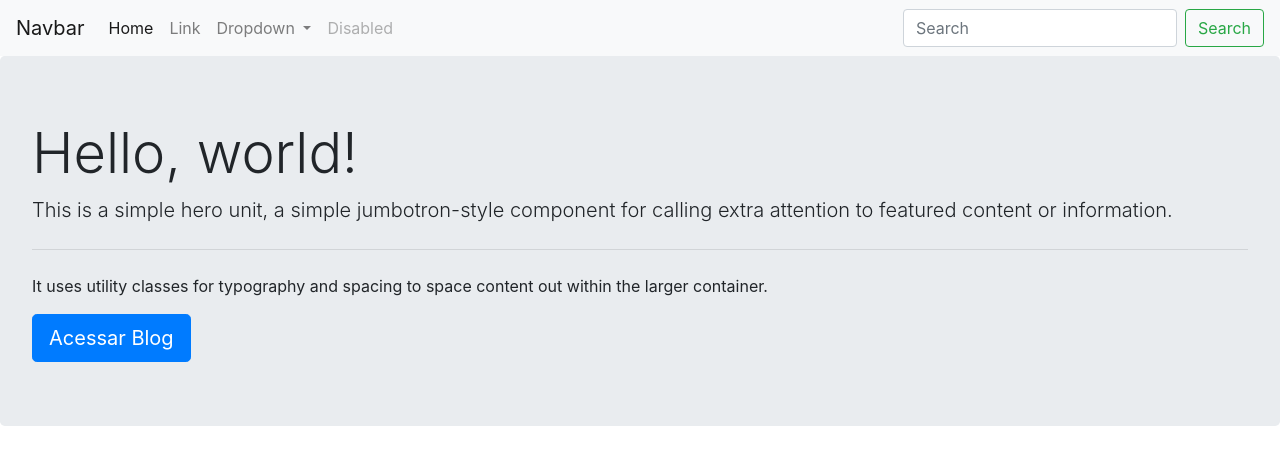
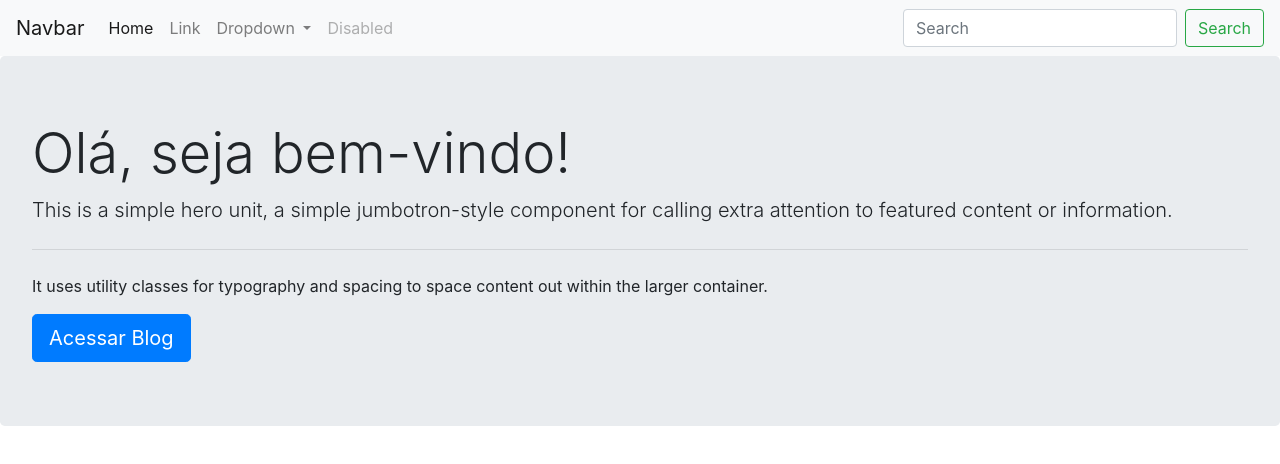
Before and after one commit to otolima/cursoGIT-projeto-pratico, a plain HTML site: page index.html in a window 1280 px wide. Drawn offline with nearby package versions, Linux system fonts and the light colour scheme.

Commit message:
alteracao texto

```diff
--- a/index.html
+++ b/index.html
@@ -48,7 +48,7 @@
       </nav>
 
       <div class="jumbotron">
-        <h1 class="display-4">Hello, world!</h1>
+        <h1 class="display-4">Olá, seja bem-vindo!</h1>
         <p class="lead">This is a simple hero unit, a simple jumbotron-style component for calling extra attention to featured content or information.</p>
         <hr class="my-4">
         <p>It uses utility classes for typography and spacing to space content out within the larger container.</p>
```
